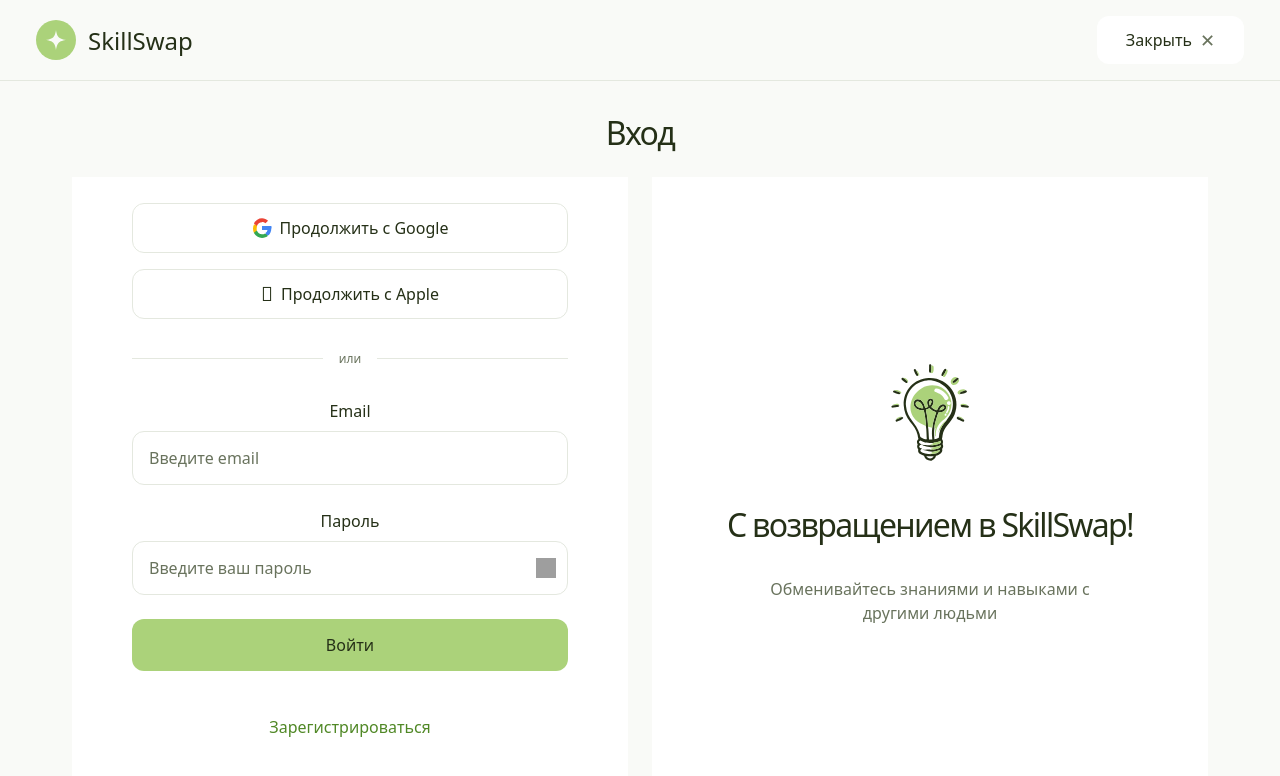
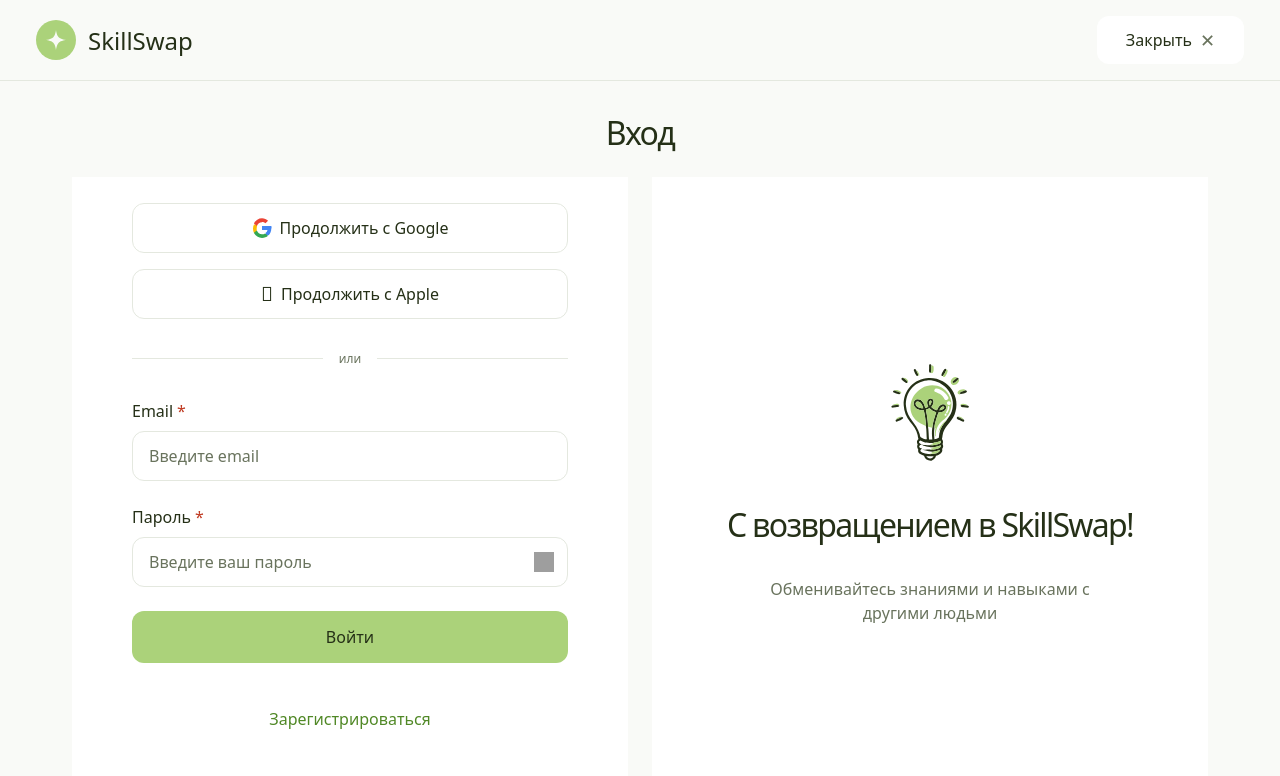
Before and after one commit to Alexey-Kuznetsov-1/SkillSwap, a React (Vite) app: page /login in a window 1280 px wide. Shown: the top 776 px of the page. Built offline with nearby package versions, Linux system fonts and the light colour scheme; grey boxes are pictures that could not be loaded.

Commit message:
Сделан UI-компонент Input

```diff
--- a/src/pages/LoginPage/LoginPage.module.css
+++ b/src/pages/LoginPage/LoginPage.module.css
@@ -1,5 +1,3 @@
-/* src/pages/LoginPage/LoginPage.module.css */
-
 .page {
   background: var(--color-bg);
   width: 100%;
@@ -156,6 +154,7 @@
   width: 100%;
 }
 
+/* Стили для поля с label */
 .field {
   display: flex;
   flex-direction: column;
@@ -169,40 +168,12 @@
   font-weight: var(--font-weight-medium);
   line-height: var(--font-line-height-text);
   color: var(--color-text-main);
+  text-align: left;
 }
 
-.input {
-  padding: 14px 16px;
-  border: 1px solid var(--color-accent-pale);
-  border-radius: 12px;
-  font-family: var(--font-text);
-  font-size: var(--font-size-text);
-  font-weight: var(--font-weight-regular);
-  line-height: var(--font-line-height-text);
-  transition: all 0.2s;
-  width: 100%;
-  box-sizing: border-box;
-  background: var(--color-main);
-  color: var(--color-text-main);
-}
-
-.input::placeholder {
-  color: var(--color-caption);
-}
-
-.input:focus {
-  outline: none;
-  border-color: var(--color-accent-main);
-  box-shadow: 0 0 0 3px rgba(171, 210, 122, 0.1);
-}
-
-.inputError {
-  border-color: var(--color-error);
-}
-
-.inputError:focus {
-  border-color: var(--color-error);
-  box-shadow: 0 0 0 3px rgba(191, 57, 32, 0.1);
+.requiredStar {
+  margin-left: 4px;
+  color: var(--color-error);
 }
 
 .fieldError {
@@ -210,9 +181,8 @@
   font-size: var(--font-size-caption);
   line-height: var(--font-line-height-caption);
   color: var(--color-error);
+  text-align: left;
 }
-
-
 
 .authError {
   margin-top: 8px;
@@ -308,15 +278,7 @@
   width: 100%;
 }
 
-.passwordInput {
-  padding-right: 48px;
-}
-
 .eyeButton {
-  position: absolute;
-  right: 12px;
-  top: 50%;
-  transform: translateY(-50%);
   background: none;
   border: none;
   cursor: pointer;
@@ -324,7 +286,10 @@
   display: flex;
   align-items: center;
   justify-content: center;
+  width: 24px;
+  height: 24px;
   color: var(--color-caption);
+  transition: color 0.2s;
 }
 
 .eyeButton:hover {
--- a/src/pages/LoginPage/LoginPage.tsx
+++ b/src/pages/LoginPage/LoginPage.tsx
@@ -6,6 +6,7 @@
 import { Link, useNavigate } from 'react-router-dom';
 import { LoginHeader } from '@/widgets/LoginHeader/LoginHeader';
 import { Icon } from '@/shared/ui/Icon/Icon';
+import { Input } from '@/shared/ui/Input/Input';
 import styles from './LoginPage.module.css';
 
 interface LoginFormValues {
@@ -34,10 +35,15 @@
     register,
     handleSubmit,
     formState: { errors },
+    setValue,
+    watch,
   } = useForm<LoginFormValues>({
     resolver: yupResolver(loginSchema),
     mode: 'onBlur',
   });
+
+  const emailValue = watch('email', '');
+  const passwordValue = watch('password', '');
 
   const onSubmit = async (data: LoginFormValues) => {
     setAuthError(null);
@@ -78,7 +84,6 @@
     <div className={styles.page}>
       <LoginHeader onClose={handleClose} />
 
-      {/* Заголовок страницы между хедером и основным блоком */}
       <div className={styles.pageTitle}>
         <h1>Вход</h1>
       </div>
@@ -120,36 +125,42 @@
             </div>
 
             <form onSubmit={handleSubmit(onSubmit)} className={styles.form}>
+              {/* Поле Email */}
               <div className={styles.field}>
                 <label htmlFor="email" className={styles.label}>
                   Email
+                  <span className={styles.requiredStar}>*</span>
                 </label>
-                <input
+                <Input
                   id="email"
                   type="email"
+                  value={emailValue}
+                  onChange={(value) => setValue('email', value, { shouldValidate: true })}
                   placeholder="Введите email"
-                  className={`${styles.input} ${errors.email ? styles.inputError : ''}`}
-                  {...register('email')}
-                  autoComplete="email"
+                  error={!!errors.email}
+                  size="md"
                 />
                 {errors.email && (
                   <span className={styles.fieldError}>{errors.email.message}</span>
                 )}
               </div>
 
+              {/* Поле Пароль */}
               <div className={styles.field}>
                 <label htmlFor="password" className={styles.label}>
                   Пароль
+                  <span className={styles.requiredStar}>*</span>
                 </label>
                 <div className={styles.passwordWrapper}>
-                  <input
+                  <Input
                     id="password"
                     type={showPassword ? 'text' : 'password'}
+                    value={passwordValue}
+                    onChange={(value) => setValue('password', value, { shouldValidate: true })}
                     placeholder="Введите ваш пароль"
-                    className={`${styles.input} ${styles.passwordInput} ${errors.password ? styles.inputError : ''}`}
-                    {...register('password')}
-                    autoComplete="current-password"
-                  />
+                    error={!!errors.password}
+                    size="md"
+                    rightIcon={
                       <button
                         type="button"
                         className={styles.eyeButton}
@@ -158,6 +169,8 @@
                       >
                         <Icon name={showPassword ? 'eye' : 'eye-slash'} size={20} />
                       </button>
+                    }
+                  />
                 </div>
                 {errors.password && (
                   <span className={styles.fieldError}>{errors.password.message}</span>
--- /dev/null
+++ b/src/shared/ui/Input/Input.module.css
@@ -0,0 +1,96 @@
+.wrapper {
+  position: relative;
+  width: 100%;
+}
+
+.input {
+  width: 100%;
+  font-family: var(--font-text);
+  font-size: var(--font-size-text);
+  font-weight: var(--font-weight-regular);
+  line-height: var(--font-line-height-text);
+  color: var(--color-text-main);
+  background-color: var(--color-main);
+  border: 1px solid var(--color-accent-pale);
+  border-radius: 12px;
+  transition: all 0.2s ease;
+  box-sizing: border-box;
+}
+
+.input::placeholder {
+  color: var(--color-caption);
+}
+
+.input:focus {
+  outline: none;
+  border-color: var(--color-accent-main);
+  box-shadow: 0 0 0 3px rgba(171, 210, 122, 0.1);
+}
+
+.input.error {
+  border-color: var(--color-error);
+}
+
+.input.error:focus {
+  border-color: var(--color-error);
+  box-shadow: 0 0 0 3px rgba(191, 57, 32, 0.1);
+}
+
+.input.disabled {
+  background-color: var(--color-accent-pale);
+  color: var(--color-text-disabled);
+  cursor: not-allowed;
+  opacity: 0.6;
+}
+
+.input.sm {
+  padding: 8px 12px;
+  font-size: 14px;
+  line-height: 20px;
+}
+
+.input.md {
+  padding: 12px 16px;
+}
+
+.input.lg {
+  padding: 14px 20px;
+  font-size: 18px;
+  line-height: 24px;
+}
+
+.input.withLeftIcon {
+  padding-left: 44px;
+}
+
+.leftIcon {
+  position: absolute;
+  left: 12px;
+  top: 50%;
+  transform: translateY(-50%);
+  display: flex;
+  align-items: center;
+  justify-content: center;
+  pointer-events: none;
+  color: var(--color-caption);
+}
+
+.input.withRightIcon {
+  padding-right: 44px;
+}
+
+.rightIcon {
+  position: absolute;
+  right: 12px;
+  top: 50%;
+  transform: translateY(-50%);
+  display: flex;
+  align-items: center;
+  justify-content: center;
+  cursor: pointer;
+  color: var(--color-caption);
+}
+
+.rightIcon:hover {
+  color: var(--color-accent-main);
+}
--- /dev/null
+++ b/src/shared/ui/Input/Input.tsx
@@ -0,0 +1,81 @@
+import React from 'react';
+import styles from './Input.module.css';
+
+export type InputType = 'text' | 'email' | 'password' | 'tel' | 'url' | 'number' | 'search';
+
+export interface InputProps extends Omit<React.InputHTMLAttributes<HTMLInputElement>, 'size'> {
+  /** Тип поля */
+  type?: InputType;
+  /** Текущее значение */
+  value: string;
+  /** Обработчик изменения */
+  onChange: (value: string) => void;
+  /** Плейсхолдер */
+  placeholder?: string;
+  /** Состояние ошибки */
+  error?: boolean;
+  /** Блокировка поля */
+  disabled?: boolean;
+  /** Иконка слева */
+  leftIcon?: React.ReactNode;
+  /** Иконка справа */
+  rightIcon?: React.ReactNode;
+  /** Размер поля */
+  size?: 'sm' | 'md' | 'lg';
+  /** Дополнительные классы */
+  className?: string;
+  /** Имя поля (для форм) */
+  name?: string;
+  /** ID поля (для связки с label) */
+  id?: string;
+}
+
+export const Input: React.FC<InputProps> = ({
+  type = 'text',
+  value,
+  onChange,
+  placeholder,
+  error = false,
+  disabled = false,
+  leftIcon,
+  rightIcon,
+  size = 'md',
+  className = '',
+  name,
+  id,
+  ...restProps
+}) => {
+  const handleChange = (event: React.ChangeEvent<HTMLInputElement>) => {
+    onChange(event.target.value);
+  };
+
+  const inputClasses = [
+    styles.input,
+    styles[size],
+    error ? styles.error : '',
+    disabled ? styles.disabled : '',
+    leftIcon ? styles.withLeftIcon : '',
+    rightIcon ? styles.withRightIcon : '',
+    className,
+  ]
+    .filter(Boolean)
+    .join(' ');
+
+  return (
+    <div className={styles.wrapper}>
+      {leftIcon && <div className={styles.leftIcon}>{leftIcon}</div>}
+      <input
+        type={type}
+        className={inputClasses}
+        value={value}
+        onChange={handleChange}
+        placeholder={placeholder}
+        disabled={disabled}
+        name={name}
+        id={id}
+        {...restProps}
+      />
+      {rightIcon && <div className={styles.rightIcon}>{rightIcon}</div>}
+    </div>
+  );
+};
--- /dev/null
+++ b/src/shared/ui/Input/index.ts
@@ -0,0 +1,2 @@
+export { Input } from './Input';
+export type { InputProps, InputType } from './Input';
```
Also changed, not shown: 2 other files (tests, documents, lock files or other folders). Lines whose indentation alone changed are shown as unchanged.
